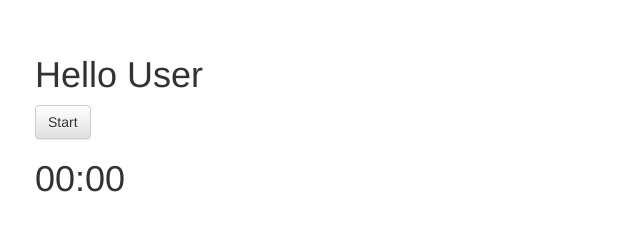
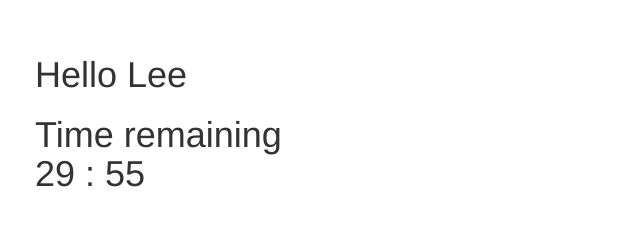
Before and after one commit to bcc5160/LaundryDay, a plain HTML site: page index.html in a window 1280 px wide. Shown: the whole page, without its empty margins (0-640 px from the left). Drawn offline with nearby package versions, Linux system fonts and the light colour scheme.

Commit message:
-Minute fix -Change name to Lee -Start on page load

```diff
--- a/index.html
+++ b/index.html
@@ -13,11 +13,11 @@
 
 </head>
 
-<body style="padding: 35px">
-	<h1>Hello User</h1>
+<body style="padding: 35px" onload="countDown(30);">
+	<h1>Hello Lee</h1>
 	<div id="main_section">
-		<button class="btn btn-default" type="button" onclick="countDown(30)">Start</button>
-		<h1 id="time">00:00</h1>
+		<!--<button align="center" class="btn btn-default" type="button" onclick="countDown(30)">Start</button> -->
+		<div id="time"><h1>Time Remaining </br>00:00</h1></div>
 	</div>
 	</form>
 </body>
--- a/jobs.js
+++ b/jobs.js
@@ -29,7 +29,7 @@ function countDown(time){
 function countDown(time){
 var timeLabel = document.getElementById("time");
 var counter = time * 60;
-var minutes = time;
+var minutes = time - 1;
 var newElement = document.createElement("p");
 var id;
 
@@ -66,7 +66,7 @@ id = setInterval(function() {
 
 
 
-        newElement.innerHTML = "Time remaining: " + str_min + " : " + str_sec;
+        newElement.innerHTML = "<h1>Time remaining </br> " + str_min + " : " + str_sec + "</h1>";
     }
 }, 1000);
 }
```
